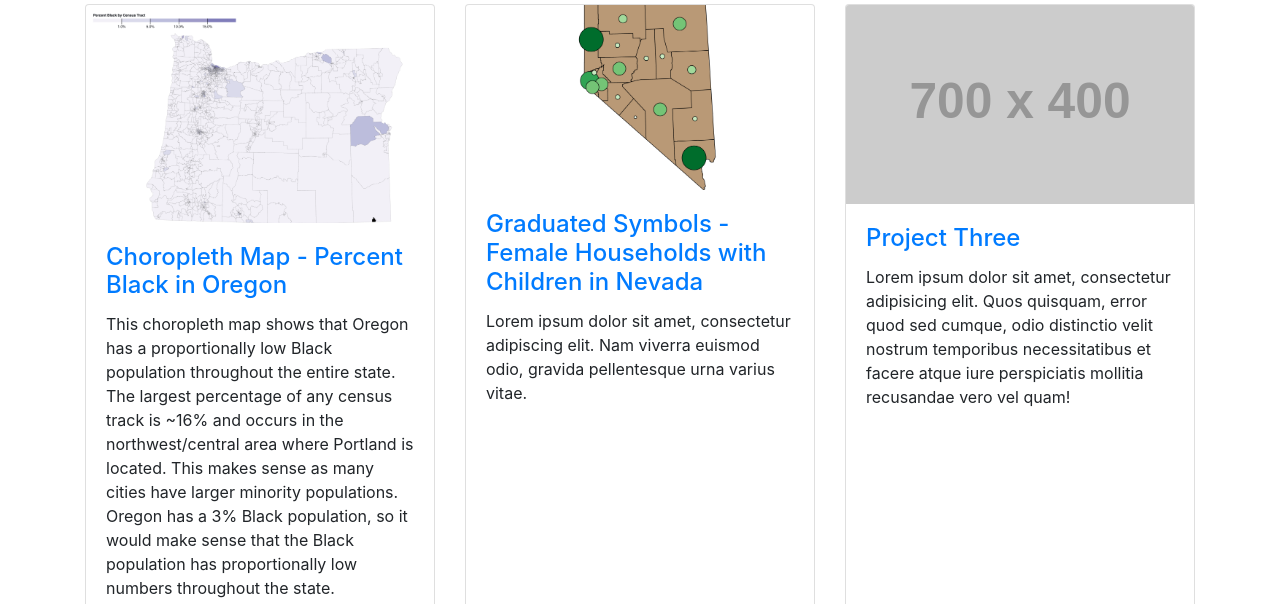
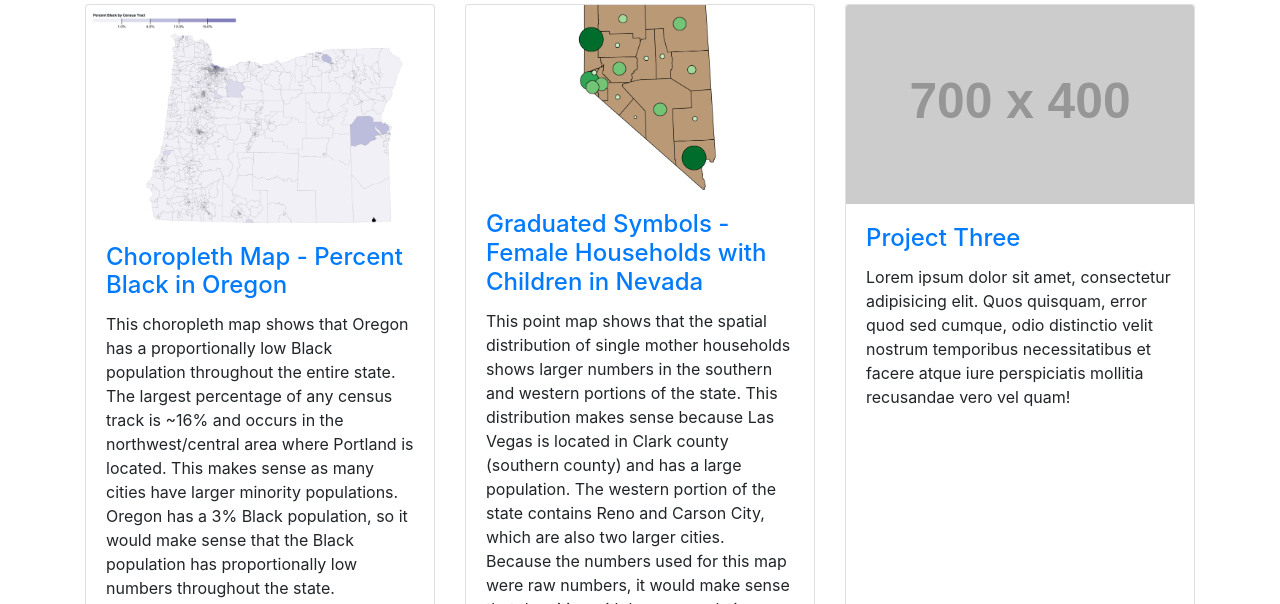
Before and after one commit to geog3540/Geographic-Visualization-2021---Maddie-Gulick, a website: page index.html in a window 1280 px wide. Shown: the part 196-800 px from the top of the page. Drawn offline with Linux system fonts and the light colour scheme.

Commit message:
graduated text

```diff
--- a/index.html
+++ b/index.html
@@ -75,7 +75,7 @@
               <h4 class="card-title">
                 <a href="https://observablehq.com/@21mgulick/graduated-symbol-mapping">Graduated Symbols - Female Households with Children in Nevada</a>
               </h4>
-              <p class="card-text">Lorem ipsum dolor sit amet, consectetur adipiscing elit. Nam viverra euismod odio, gravida pellentesque urna varius vitae.</p>
+              <p class="card-text">This point map shows that the spatial distribution of single mother households shows larger numbers in the southern and western portions of the state. This distribution makes sense because Las Vegas is located in Clark county (southern county) and has a large population. The western portion of the state contains Reno and Carson City, which are also two larger cities. Because the numbers used for this map were raw numbers, it would make sense that the cities with larger populations have larger numbers of single mother households. The central counties of Nevada have a pretty even spread, with larger counties having larger numbers of single mother households. This also makes sense as larger counties most likely have more people, and therefore more single mothers. </p>
             </div>
           </div>
         </div>
```
